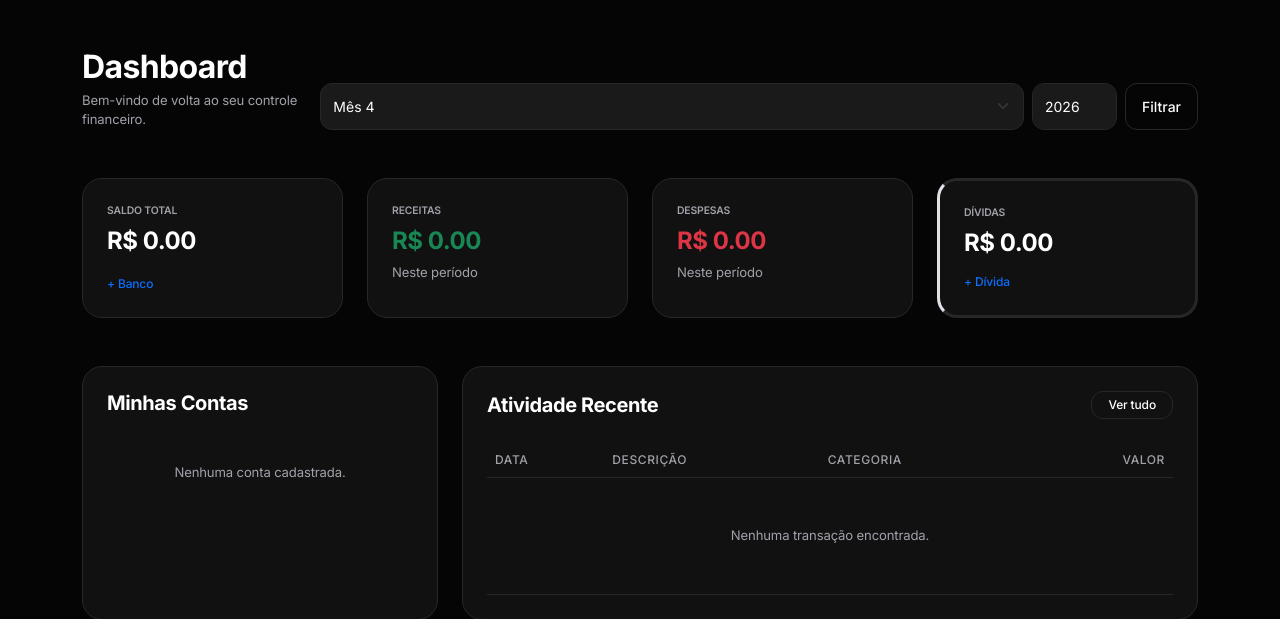
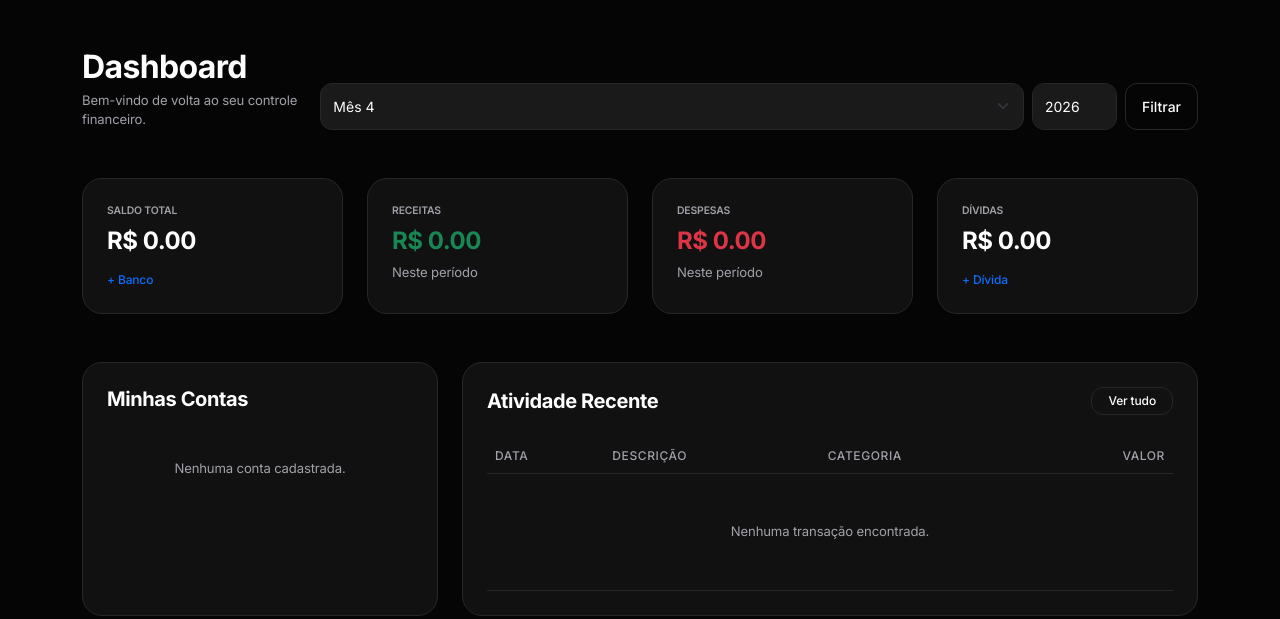
Before and after one commit to matheusbwv/my_finance2.0, a Django app: page / in a window 1280 px wide. Shown: the part 65-684 px from the top of the page. Run offline with Django 5.2, Linux system fonts and the light colour scheme; data that the repository does not hold is empty.

Commit message:
UI: Remove borda lateral do card de dívidas

```diff
--- a/templates/expenses/dashboard.html
+++ b/templates/expenses/dashboard.html
@@ -45,7 +45,7 @@
         </div>
     </div>
     <div class="col-6 col-md-3">
-        <div class="card h-100 p-3 p-md-4 border-start border-purple border-3">
+        <div class="card h-100 p-3 p-md-4">
             <span class="text-muted small fw-semibold text-uppercase mb-2" style="font-size: 0.65rem;">Dívidas</span>
             <h4 class="mb-2 mb-md-3 text-truncate">R$ {{ total_debts|stringformat:".2f" }}</h4>
             <a href="{% url 'debt-create' %}" class="text-purple small text-decoration-none fw-medium mt-auto" style="font-size: 0.75rem;">+ Dívida</a>
```
